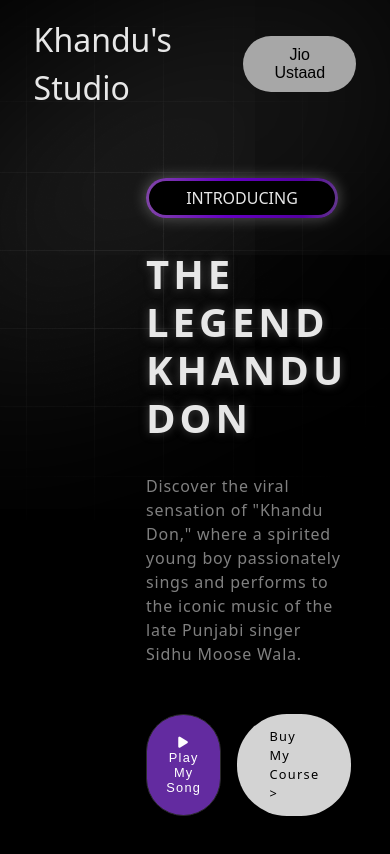
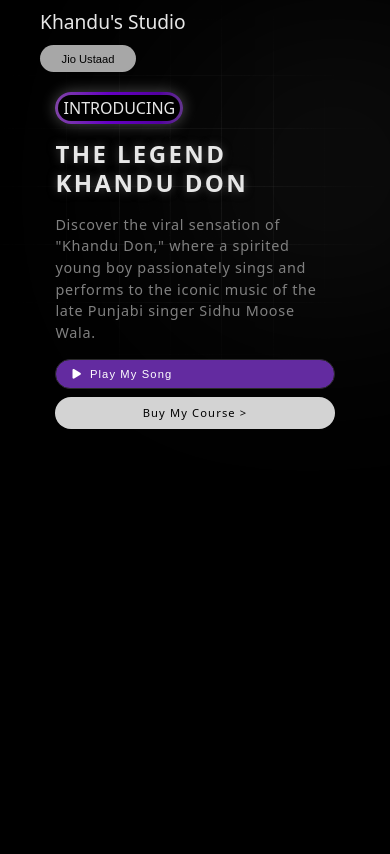
Before and after one commit to Swayam42/3-D-bot-landing, a plain HTML site: page index.html in a window 390 px wide. Drawn offline with nearby package versions, Linux system fonts and the light colour scheme; some packages are replaced by stand-ins of ours; a script that the page names is missing.

Commit message:
css update

```diff
--- a/style.css
+++ b/style.css
@@ -1,274 +1,313 @@
-*{
-    margin:0;
-    padding:0;
-    box-sizing:border-box;
+* {
+    margin: 0;
+    padding: 0;
+    box-sizing: border-box;
 }
 
-body{
-    font-family:system-ui, -apple-system, BlinkMacSystemFont, 'Segoe UI', Roboto, Oxygen, Ubuntu, Cantarell, 'Open Sans', 'Helvetica Neue', sans-serif;
-    background-color:black;
-    color:#e7e7e7;
-    min-height:100vh;
-    line-height:1.5;
+body {
+    font-family: system-ui, -apple-system, BlinkMacSystemFont, 'Segoe UI', Roboto, Oxygen, Ubuntu, Cantarell, 'Open Sans', 'Helvetica Neue', sans-serif;
+    background-color: black;
+    color: #e7e7e7;
+    min-height: 100vh;
+    line-height: 1.5;
 }
 
-.image-gradient{
-    position:absolute;
-    top:0;
-    right:0;
-    opacity:0.7;
+.image-gradient {
+    position: absolute;
+    top: 0;
+    right: 0;
+    width: 100%;
+    height: auto;
+    max-width: 100vw;
+    opacity: 0.7;
     z-index: -1;
 }
-.layer-blur{
-    height:0;
-    width:30rem;
-    position:absolute;
-    top:20%;
-    right:0;
-    box-shadow:0 0 700px 15px white;
-    rotate:-30deg;
-    z-index:-1;
+
+.layer-blur {
+    height: 0;
+    width: 30vw;
+    position: absolute;
+    top: 20%;
+    right: 0;
+    box-shadow: 0 0 700px 15px white;
+    rotate: -30deg;
+    z-index: -1;
 }
 
-.container{
-    width:100%;
-    margin:0 auto;
-    padding:0 2rem;
+.container {
+    width: 100%;
+    margin: 0 auto;
+    padding: 0 2rem;
     position: relative;
-    overflow:hidden;
+    overflow: hidden;
+    display: flex;
+    flex-direction: column;
+    min-height: 100vh;
 }
 
-header{
-    display:flex;
-    justify-content:space-between;
-    align-items:center;
-    padding:1rem 5rem;
-    z-index:999;
-}
-header h1{
-    margin:0;
-    font-size:3rem;
-    font-weight:300;
+header {
+    display: flex;
+    justify-content: space-between;
+    align-items: center;
+    padding: 1rem 2rem;
+    z-index: 999;
+    width: 100%;
 }
 
-nav{
-    display:flex;
-    align-items:center;
-    gap:3rem;
-    margin-left:-5%;
+header h1 {
+    font-size: clamp(1.5rem, 5vw, 3rem);
+    font-weight: 300;
 }
 
-nav a{
-    font-size:1rem;
-    letter-spacing:0.1rem;
-    transition:color 0.2s ease;
-    text-decoration:none;
-    color:inherit;
+nav {
+    display: flex;
+    align-items: center;
+    gap: clamp(1rem, 3vw, 3rem);
 }
-nav a:hover{
-    color:#716a6a;
+
+nav a {
+    font-size: clamp(0.9rem, 2vw, 1rem);
+    letter-spacing: 0.1rem;
+    color: inherit;
+    text-decoration: none;
+    transition: color 0.2s ease;
+}
+
+nav a:hover {
+    color: #716a6a;
     cursor: pointer;
 }
 
-.btn-signing{
+.btn-signing {
     background-color: #a7a7a7;
-    color:black;
-    padding:0.8rem 2rem;
-    border-radius:50px;
-    border:none;
-    font-size:1rem;
-    font-weight:500;
-    transition:background-color 0.2s ease;
-    cursor:pointer;
+    color: black;
+    padding: clamp(0.5rem, 2vw, 0.8rem) clamp(1rem, 3vw, 2rem);
+    border-radius: 50px;
+    border: none;
+    font-size: clamp(0.9rem, 2vw, 1rem);
+    font-weight: 500;
+    transition: background-color 0.2s ease;
+    cursor: pointer;
+    min-width: 8rem;
 }
 
-.btn-signing:hover{
-    background-color:white;
+.btn-signing:hover {
+    background-color: white;
 }
 
 main {
     display: flex;
     flex-direction: column;
     justify-content: flex-start;
-    align-items: flex-start;
-    margin-top: 0;
-    padding:0 4rem;
+    align-items: center;
+    padding: 0 clamp(1rem, 5vw, 4rem);
     position: relative;
-    width: auto;
+    width: 100%;
+    flex: 1;
 }
 
 .content {
     position: relative;
-    top: 0;
-    left: 0;
-    max-width: 40rem;
-    margin: 0;
-    padding: 50px;
+    max-width: clamp(20rem, 80vw, 40rem);
+    margin: 0 auto;
+    padding: clamp(1rem, 5vw, 50px);
     z-index: 1;
 }
 
 .robot-3d {
     position: absolute;
-    top: 50px;
-    left: 100px; /* Position just to the right of content (40rem) */
-    transform: translateX();
+    top: clamp(20px, 5vh, 50px);
+    left: calc(clamp(20rem, 80vw, 40rem) + clamp(1rem, 5vw, 2rem));
     z-index: 999;
-    left:20rem;
 }
 
-h1,p{
-    margin: 0;
-    padding: 0;
+.tag-box {
+    position: relative;
+    width: clamp(12rem, 30vw, 18rem);
+    height: clamp(2rem, 5vw, 2.5rem);
+    border-radius: 50px;
+    background: linear-gradient(to right, #656565, #7f42a7, #6600c5, #5300a0, #757575, #656565);
+    background-size: 200%;
+    animation: animationGradient 2.5s linear infinite;
+    box-shadow: 0 0 15px rgba(255, 255, 255, 0.3);
 }
 
-.tag-box{
-    position:relative;
-    width:18rem;
-    height:2.5rem;
-    border-radius:50px;
-    background:linear-gradient(to right,#656565,#7f42a7,#6600c5,#5300a0,#757575,#656565);
-    background-size:200%;
-    animation:animationGradient 2.5s linear infinite;
-    box-shadow:0 0 15px rgba(255,255,255,0.3);
-}
-
-@keyframes animationGradient{
+@keyframes animationGradient {
     to {
         background-position: 200%;
     }
 }
 
-.tag-box .tag{
-    position:absolute;
-    inset:3px 3px 3px 3px;
+.tag-box .tag {
+    position: absolute;
+    inset: 3px;
     background-color: black;
-    border-radius:50px;
-    display:flex;
+    border-radius: 50px;
+    display: flex;
     align-items: center;
     justify-content: center;
-    transition:0.5s ease;
+    transition: color 0.5s ease;
     cursor: pointer;
 }
 
-.tag-box .tag:hover{
-    color:#5300a0;
+.tag-box .tag:hover {
+    color: #5300a0;
 }
 
-.content h1{
-    font-size: 4rem;
-    font-weight:600;
-    letter-spacing:0.1em;
-    margin:2rem 0;
+.content h1 {
+    font-size: clamp(2rem, 8vw, 4rem);
+    font-weight: 600;
+    letter-spacing: 0.1em;
+    margin: clamp(1rem, 3vw, 2rem) 0;
     line-height: 1.2;
-    text-shadow:0 0 10px rgba(128, 128, 128, 0.502);
+    text-shadow: 0 0 10px rgba(128, 128, 128, 0.502);
 }
 
-.description{
-    font-size:1.2rem;
-    letter-spacing:0.05em;
-    max-width:35rem;
-    color:gray;
+.description {
+    font-size: clamp(1rem, 3vw, 1.2rem);
+    letter-spacing: 0.05em;
+    max-width: 35rem;
+    color: gray;
 }
 
-.buttons{
-    display:flex;
-    gap:1rem;
-    margin-top: 3rem;
+.buttons {
+    display: flex;
+    gap: clamp(0.5rem, 2vw, 1rem);
+    margin-top: clamp(1rem, 3vw, 3rem);
 }
 
-.btn-get-started{
-    text-decoration:none;
-    border:1px solid #2a2a2a;
-    padding:0.7rem 1.2rem;
-    border-radius:50px;
-    font-size:1.2rem;
-    font-weight:500;
-    letter-spacing:0.1em;
-    transition:background-color 0.2s ease;
+.btn-get-started {
+    border: 1px solid #2a2a2a;
+    padding: clamp(0.5rem, 2vw, 0.7rem) clamp(1rem, 3vw, 1.2rem);
+    border-radius: 50px;
+    font-size: clamp(0.8rem, 2vw, 1.2rem);
+    font-weight: 500;
+    letter-spacing: 0.1em;
     background-color: #632ba0;
     color: white;
+    display: flex;
+    align-items: center;
+    gap: 0.5rem;
+    cursor: pointer;
+    transition: background-color 0.2s ease;
+    min-width: 10rem;
 }
 
-.btn-get-started:hover{
-    cursor:pointer;
-}
-.btn-signing-main{
-    text-decoration:none;
-    background-color: lightgray;
-    color:black;
-    padding:0.6rem 2.5rem;
-    border-radius:50px;
-    font-size:1.2rem;
-    font-weight:500;
-    letter-spacing:0.1em;
-    transition:background-color 0.1s ease;
+.btn-get-started:hover {
+    background-color: #4a2278;
 }
 
-.btn-signing-main:hover{
-    background-color: rgb(128, 128, 128);
-    cursor: pointer;
+.btn-get-started i {
+    font-size: inherit;
 }
 
-@media(max-width:1300px){
-    header{
-        padding:1rem 0.5rem;
+.btn-signing-main {
+    background-color: lightgray;
+    color: black;
+    padding: clamp(0.5rem, 2vw, 0.6rem) clamp(1.5rem, 5vw, 2.5rem);
+    border-radius: 50px;
+    font-size: clamp(0.8rem, 2vw, 1.2rem);
+    font-weight: 500;
+    letter-spacing: 0.1em;
+    transition: background-color 0.2s ease;
+    text-decoration: none;
+    text-align: center;
+}
+
+.btn-signing-main:hover {
+    background-color: rgb(128, 128, 128);
+}
+
+/* Tablets */
+@media (max-width: 1024px) {
+    header {
+        padding: 1rem 1rem;
     }
-
-    .content{
-        margin-top: 0;
+    nav {
+        gap: 1.5rem;
     }
-
-    .robot-3d{
-        scale:0.9;
-        top: 0;
-        left: 20rem; /* Maintain position to the right of content */
+    .content {
+        max-width: clamp(15rem, 70vw, 35rem);
+        padding: clamp(0.5rem, 3vw, 1rem);
+    }
+    .robot-3d {
+        top: clamp(10px, 3vh, 20px);
+        left: calc(clamp(15rem, 70vw, 35rem) + clamp(0.5rem, 3vw, 1rem));
+        scale: 0.8;
+    }
+    .tag-box {
+        width: clamp(10rem, 25vw, 15rem);
+    }
+    .buttons {
+        flex-direction: column;
+        align-items: stretch;
+    }
+    .btn-get-started, .btn-signing-main {
+        width: 100%;
     }
 }
 
-@media(max-width: 768px){
-    header{
-        padding:1rem 0.1rem;
+/* Smartphones */
+@media (max-width: 768px) {
+    header {
+        padding: 0.5rem 0.5rem;
+        flex-direction: column;
+        align-items: flex-start;
+        gap: 0.5rem;
     }
-    nav{
-        display:none;
+    nav {
+        display: none; /* Consider adding a hamburger menu */
     }
-
-    header h1{
-        font-size:2rem;
+    header h1 {
+        font-size: clamp(1.2rem, 4vw, 2rem);
     }
-
-    .btn-signing{
-        padding:0.6rem 1.5rem;
+    .btn-signing {
+        padding: clamp(0.4rem, 2vw, 0.6rem) clamp(0.8rem, 3vw, 1.5rem);
+        font-size: clamp(0.7rem, 2vw, 0.9rem);
+        min-width: 6rem;
     }
-    .content{
-        margin-top: 0;
-        max-width: 30rem;
-        margin-left: 0;
+    main {
+        padding: 0 clamp(0.5rem, 3vw, 1rem);
     }
-    .robot-3d{
-        scale:0.5;
-        top: -10%;
-        left: 30rem; /* Adjusted for smaller content width */
+    .content {
+        max-width: 100%;
+        padding: clamp(0.5rem, 3vw, 1rem);
+        margin: 0;
     }
-
-    .tag-box{
-        width:12rem;
+    .robot-3d {
+        top: clamp(0, 2vh, 10%);
+        left: calc(100% - 10rem);
+        scale: 0.5;
     }
-
-    .content h1{
-        font-size:2.5rem;
+    .tag-box {
+        width: clamp(8rem, 20vw, 12rem);
     }
-
-    .description{
-        font-size:1rem;
+    .content h1 {
+        font-size: clamp(1.5rem, 6vw, 2.5rem);
     }
-
-    .btn-get-started{
-        font-size:0.8rem;
-        padding:0.5rem 1.2rem;
+    .description {
+        font-size: clamp(0.9rem, 2.5vw, 1rem);
     }
-    .btn-signing-main{
-        font-size:0.8rem;
-        padding:0.8rem 2rem;
+    .buttons {
+        flex-direction: column;
+        gap: clamp(0.5rem, 2vw, 1rem);
+    }
+    .btn-get-started, .btn-signing-main {
+        width: 100%;
+        padding: clamp(0.4rem, 2vw, 0.5rem) clamp(1rem, 3vw, 1rem);
+        font-size: clamp(0.7rem, 2vw, 0.8rem);
     }
 }
+
+/* Desktops */
+@media (min-width: 1025px) {
+    .robot-3d {
+        scale: 1;
+    }
+    .content {
+        padding: clamp(1.5rem, 5vw, 50px);
+    }
+    nav {
+        gap: 3rem;
+    }
+}
```
